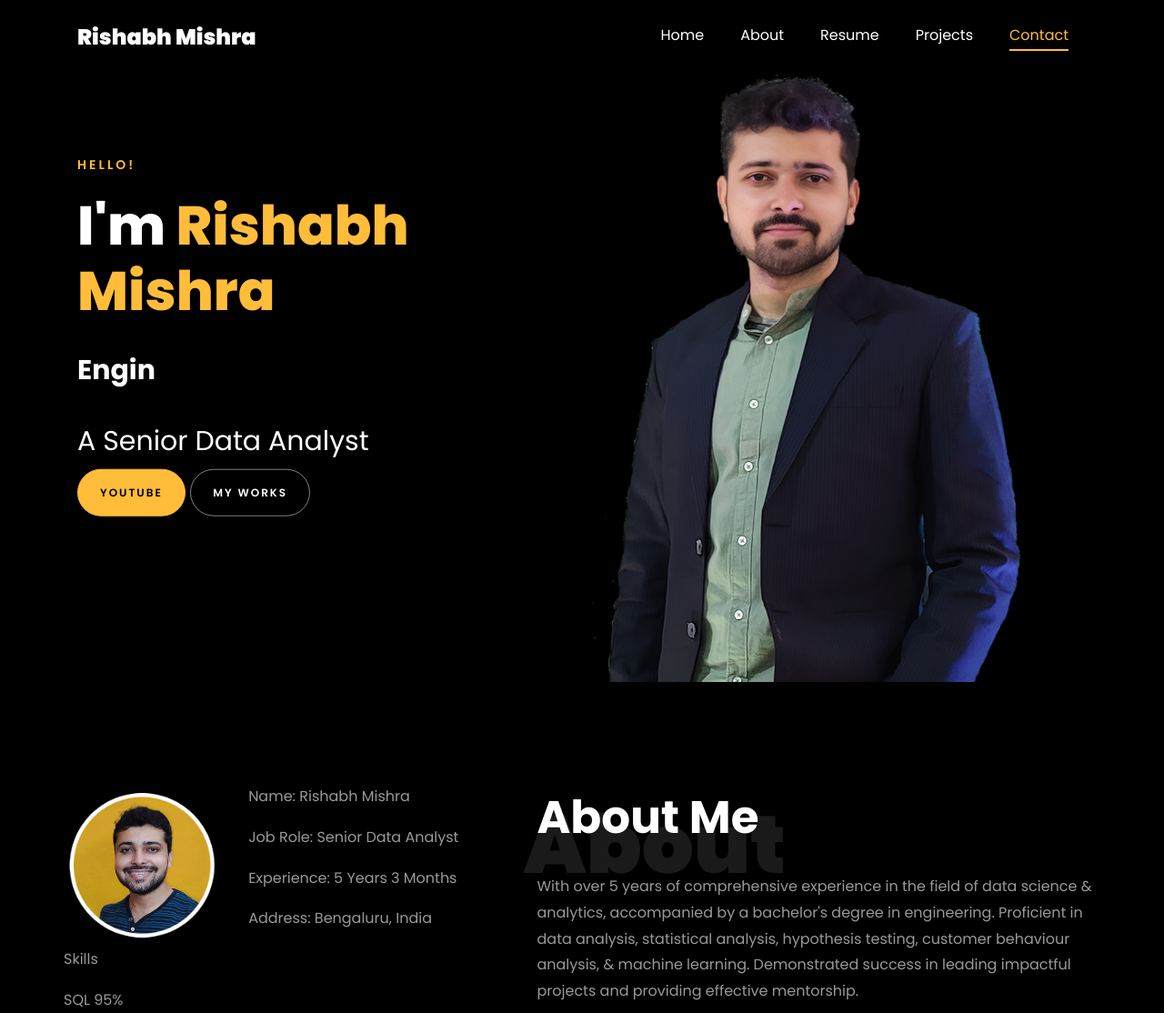
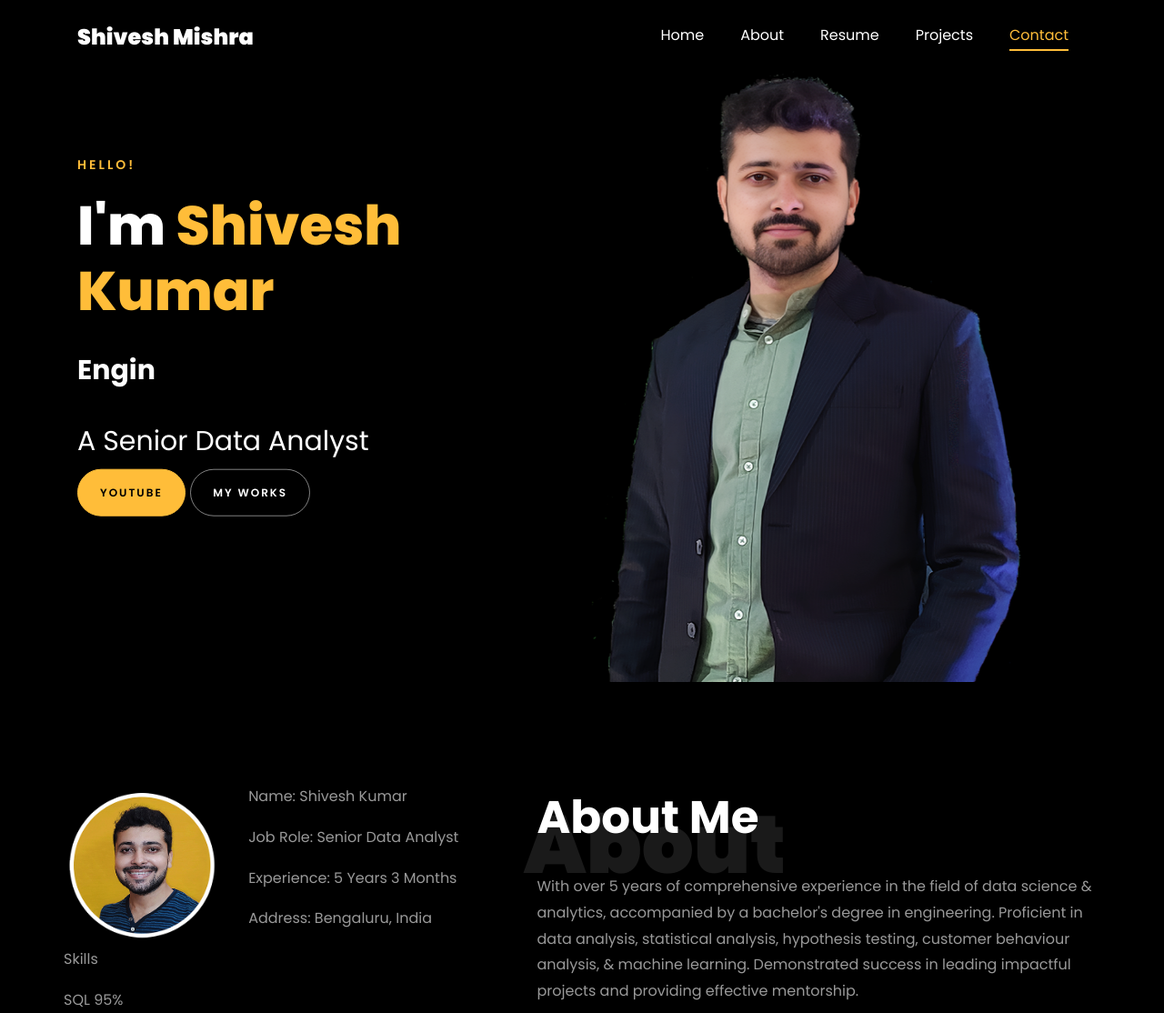
Before and after one commit to Shivesh-kumar-0/shivesh-portfolio, a plain HTML site: page index.html in a window 1280 px wide. Shown: the top 1114 px of the page at 91% size. Drawn offline with Linux system fonts and the light colour scheme; animation ran at ten frames a second; files whose address does not match are found by name.

Commit message:
Update index.html

```diff
--- a/index.html
+++ b/index.html
@@ -119,7 +119,7 @@
 
     <nav class="navbar navbar-expand-lg navbar-dark ftco_navbar ftco-navbar-light site-navbar-target" id="ftco-navbar">
 	    <div class="container">
-	      <a class="navbar-brand" href="index.html">Rishabh Mishra</a>
+	      <a class="navbar-brand" href="index.html">Shivesh Mishra</a>
 	      <button class="navbar-toggler js-fh5co-nav-toggle fh5co-nav-toggle" type="button" data-toggle="collapse" data-target="#ftco-nav" aria-controls="ftco-nav" aria-expanded="false" aria-label="Toggle navigation">
 	        <span class="oi oi-menu"></span> Menu
 	      </button>
@@ -147,7 +147,7 @@
 		          <div class="one-forth d-flex  align-items-center ftco-animate" data-scrollax=" properties: { translateY: '70%' }">
 		          	<div class="text">
 		          		<span class="subheading">Hello!</span>
-			            <h1 class="mb-4 mt-3">I'm <span>Rishabh Mishra</span></h1>
+			            <h1 class="mb-4 mt-3">I'm <span>Shivesh Kumar</span></h1>
 
 						<!-- Element to contain animated typing -->
 						<span id="typing-animation"></span>
@@ -219,7 +219,7 @@
 									<!-- Details next to profile image -->
 									<div class="col-sm-6 col-md-7">
 									  <div class="about-info">
-										<p><span class="title-s">Name: </span> <span>Rishabh Mishra</span></p>
+										<p><span class="title-s">Name: </span> <span>Shivesh Kumar</span></p>
 										<p><span class="title-s">Job Role: </span> <span>Senior Data Analyst</span></p>
 										<p><span class="title-s">Experience: </span> <span>5 Years 3 Months</span></p>
 										<p><span class="title-s">Address: </span> <span>Bengaluru, India</span></p>
```
